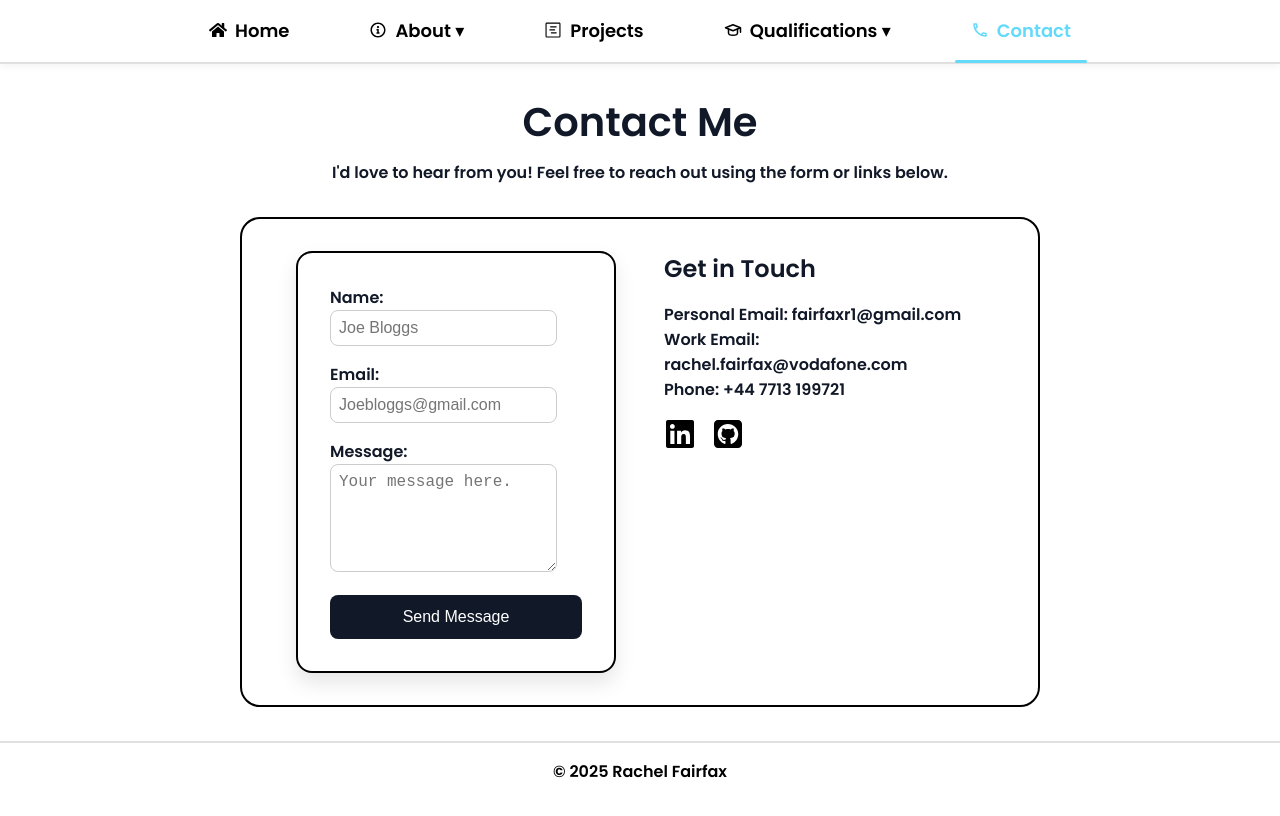
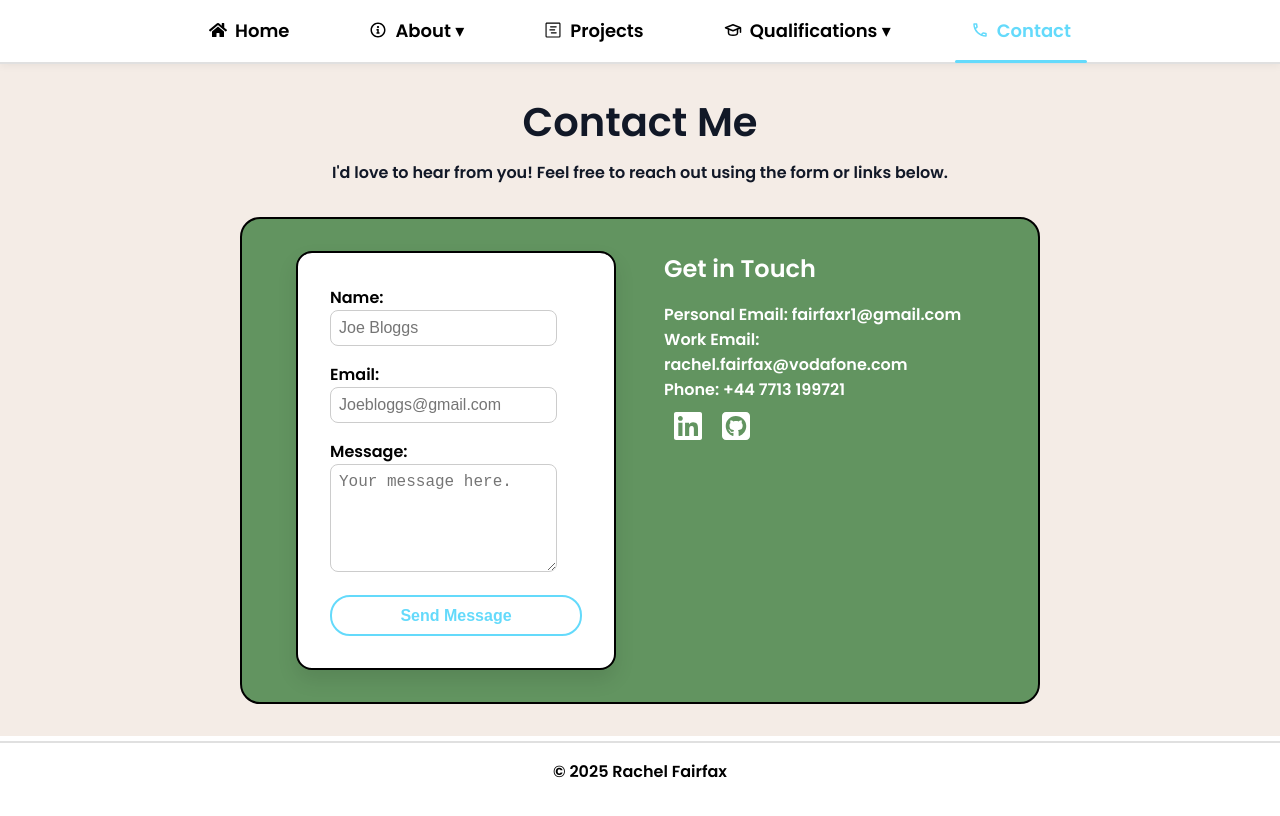
Before and after one commit to RachelFairfax/Portfolio-Site, a React (Vite) app: page /contact in a window 1280 px wide. Shown: the top 816 px of the page. Built offline with nearby package versions, Linux system fonts and the light colour scheme.

Commit message:
general restyling

```diff
--- a/src/components/About/Introduction.jsx
+++ b/src/components/About/Introduction.jsx
@@ -1,23 +1,21 @@
 import React from 'react';
-import SectionLayout from '../../components/SectionLayout/SectionLayout';
-import styles from '../Layout/Layout.module.css';
+import styles from './Introduction.module.css'
+import GuitarPhoto from '../../assets/GuitarPhoto.jpg'
 
-function Introduction(){
-    const leftContent = (
-                        <p className={styles.SmallText}>Hi! I'm Rachel, a Software Engineering Degree Apprentice working for Vodafone. I have a strong preference for front-end development work, but I've also got experience building backends using languages like Python, SQL and PHP.
+function Introduction() {
+    return (
+        <div className={styles.Section}>
+            <div className={styles.Words}>
+                <h1>Introduction</h1>
+                <p className={styles.SmallText}>Hi! I'm Rachel, a Software Engineering Degree Apprentice working for Vodafone. I have a strong preference for front-end development work, but I've also got experience building backends using languages like Python, SQL and PHP.
                     You can find evidence of this on the Projects page. <br/><br/>
 
                     I have strong communication and teamwork skills, and I'm comfortable working with agile methodologies and collaborating with key stakeholders. My hobbies include weightlifting, playing guitar, airsoft and - of course - programming!
                 </p>
-    )
-
-    const rightContent = (
-        <div className={styles.PhotoContainer}>
-            <img className={styles.Photo} alt="Me holding an Airsoft gun" />
-            <p className={styles.HiddenCaption}>Not a real gun I promise!</p>
-        </div>)
-
-        return <SectionLayout title="Introduction" leftContent={leftContent} rightContent={rightContent}/>
+            </div>
+            <img className={styles.Photo} src={GuitarPhoto} alt="Me playing guitar" />
+        </div>
+        )
 }
 
 export default Introduction;
--- /dev/null
+++ b/src/components/About/Introduction.module.css
@@ -0,0 +1,17 @@
+.Section {
+    display: flex;
+}
+
+.Photo {
+    width: 400px;
+    height: auto;
+    padding: 40px;
+}
+
+.Words {
+    padding: 40px;
+}
+
+.SmallText {
+    padding-top: 40px;
+}
--- a/src/components/About/Skills.jsx
+++ b/src/components/About/Skills.jsx
@@ -91,7 +91,6 @@ function Skills() {
 
     return (
         <section className={styles.Container}>
-            <h1 className={styles.Title}>Skills</h1>
             <section className={styles.Body}>
                 <section className={styles.Left}>
                     <p className={styles.Subtitle}>My Soft Skills:</p>
--- a/src/components/About/Skills.module.css
+++ b/src/components/About/Skills.module.css
@@ -1,5 +1,4 @@
 .Container {
-    padding: 100px 0px 100px;
 }
 
 .Body {
--- a/src/components/About/Timeline/Timeline.jsx
+++ b/src/components/About/Timeline/Timeline.jsx
@@ -37,7 +37,7 @@ function Timeline() {
 
   return (
     <div className={styles.TimelineWrapper}>
-      <h1>My Programming Journey</h1>
+      <h1 className={styles.Title}>My Programming Journey</h1>
 
       <div className={styles.StageContainer}>
         <button onClick={prevStage} disabled={index === 0} className={`${styles.ArrowButton} ${index === 0 ? styles.Disabled : ''}`}>
@@ -57,9 +57,9 @@ function Timeline() {
               transition={{ duration: 0.1 }}
               whileHover={{ scale: 1.02 }}
             >
-              <h2>{stage.year}</h2>
-              <h3>{stage.title}</h3>
-              <p>{stage.description}</p>
+              <h2 className={styles.Year}>{stage.year}</h2>
+              <h3 className={styles.CardTitle}>{stage.title}</h3>
+              <p className={styles.Description}>{stage.description}</p>
               {stage.image && (
                 <img
                   src={stage.image}
--- a/src/components/About/Timeline/Timeline.module.css
+++ b/src/components/About/Timeline/Timeline.module.css
@@ -1,6 +1,17 @@
 .TimelineWrapper {
   text-align: center;
   padding: 2rem;
+  background-color: #629460;
+}
+
+.Title {
+  color: white;
+}
+
+.StageCardWrapper {
+  height: 500px; /* adjust to a suitable height */
+  display: flex;
+  align-items: center;
 }
 
 .StageContainer {
@@ -15,20 +26,12 @@
   background: #fff;
   padding: 1.5rem;
   border-radius: 2rem;
-  border: 2px solid #64dafb;
+  border: 2px solid black;
   max-width: 600px;
   width: 100%;
   transition: transform 0.3s ease;
   position: relative;
   z-index:1;
-}
-
-.StageDot {
-  width: 14px;
-  height: 14px;
-  background: #64dafb;
-  border-radius: 50%;
-  margin: 0 auto 1rem;
 }
 
 .StageImage {
@@ -40,9 +43,9 @@
 
 .ArrowButton {
   background: rgba(255, 255, 255, 0.15);
-  border: 2px solid #64dafb;
+  border: 2px solid black;
   backdrop-filter: blur(10px);
-  color: #64dafb;
+  color: black;
   font-size: 2rem;
   border-radius: 50%;
   width: 60px;
@@ -66,3 +69,7 @@
   cursor: not-allowed;
   pointer-events: none;
 }
+
+.Year, .CardTitle {
+  padding-bottom: 1rem;
+}
--- a/src/components/Layout/Layout.module.css
+++ b/src/components/Layout/Layout.module.css
@@ -86,6 +86,7 @@
   text-align: center;
   color: #111827;
   font-family: 'Poppins', sans-serif;
+  background-color:#f4ece6;
 }
 
 .ContactPage h1 {
@@ -101,10 +102,13 @@
   margin-top: 2rem;
   padding: 2rem;
   border: 2px solid black;
+  background-color: #629460;
   border-radius: 20px;
+  color: white;
 }
 
 .ContactForm {
+  color: black;
   background: white;
   padding: 2rem;
   border-radius: 1rem;
@@ -136,19 +140,24 @@
 }
 
 .ContactForm button {
-  background-color: #111827;
-  color: white;
-  border: none;
-  padding: 0.8rem;
+  background-color: white;
+  border: 2px solid #64dafb;
+  border-radius: 20px;
+  color: #64dafb;
   font-size: 1rem;
-  border-radius: 0.5rem;
   cursor: pointer;
-  transition: 0.3s ease;
+  font-weight: bold;
+  cursor: pointer;
+  padding: 0.6rem 1.5rem;
+  transition: all 0.3s ease;
+  font-size: 1rem;
 }
 
 .ContactForm button:hover {
-  background-color: #333;
+  background-color: #64dafb;
+  color: white;
 }
+
 
 .ContactInfo {
   text-align: left;
@@ -160,18 +169,13 @@
   margin-bottom: 1rem;
 }
 
-.SocialLinks {
-  display: flex;
-  gap: 1rem;
-  margin-top: 1rem;
+.SocialIcons {
+  font-size: 2rem;
+  color: white;
+  transition: all 0.2s ease;
+  margin: 0.5rem;
 }
 
-.SocialIcons {
-    color: black;
-    width: 32px;
-    height: 32px;
+.SocialIcons:hover {
+  color: black;
 }
-
-.SocialIcons:hover{
-    color: grey;
-}
--- a/src/components/Qualifications/Qualification.module.css
+++ b/src/components/Qualifications/Qualification.module.css
@@ -1,6 +1,6 @@
 
 .Card {
-  border: 2px solid #64dafb;
+  border: 2px solid #629460;
   border-radius: 20px;
   margin: 1rem 0;
   cursor: pointer;
@@ -31,9 +31,6 @@
       font-size: 0.8rem;
 }
 
-.Card li {
-
-}
 
 .Card p {
     margin-top: 0.75rem;
@@ -52,7 +49,7 @@
 
 .Header {
     padding: 0.75rem 1rem;
-    border-bottom: 2px solid #64dafb;
+    border-bottom: 2px solid #629460;
     font-weight: bold;
     text-align: left;
     font-size: 11px;
@@ -85,7 +82,7 @@
   display: flex;
   flex-wrap: wrap;
   justify-content: flex-start;
-  gap: 1.5rem;
+  gap: 1.2rem;
   max-width: 1200px;
   margin: 0 auto;
   padding: 2rem;
@@ -110,13 +107,17 @@
   background: white;
   padding: 2rem;
   border-radius: 12px;
-  border: 2px solid #64dafb;
-  max-width: 500px;
+  border: 2px solid #629460;
+  max-width: 600px;
   width: 90%;
   max-height: 90vh;
   overflow-y: auto;
   position: relative;
   box-shadow: 0 20px 40px rgba(0, 0, 0, 0.3);
+}
+
+.ModalOverlay p {
+  padding-top: 1rem;
 }
 
 .CloseButton {
--- a/src/components/SectionLayout/SectionLayout.jsx
+++ /dev/null
@@ -1,25 +0,0 @@
-import React from 'react';
-import styles from './SectionLayout.module.css';
-import PropTypes from 'prop-types';
-
-function SectionLayout({ title, leftContent, rightContent }) {
-    return(
-        <div className={styles.Container}>
-            <section className={styles.Left}>
-                {leftContent}
-            </section>
-            <section className={styles.Right}>
-                {rightContent}
-            </section>
-        </div>
-    )
-}
-
-SectionLayout.propTypes = {
-  title: PropTypes.string.isRequired,
-  leftContent: PropTypes.node.isRequired,
-  rightContent: PropTypes.node.isRequired,
-};
-
-
-export default SectionLayout
--- a/src/components/SectionLayout/SectionLayout.module.css
+++ /dev/null
@@ -1,14 +0,0 @@
-.Container {
-    display: flex;
-    flex-direction: row;
-    align-items: center;
-    max-width: 1200px;
-    margin: 35px 200px;
-    padding: 20px;
-    border: 2px solid black;
-    border-radius: 20px;
-}
-
-.Left, .Right {
-    padding: 0 20px;
-}
--- a/src/pages/About.jsx
+++ b/src/pages/About.jsx
@@ -19,7 +19,6 @@ function About() {
 
     return (
     <div className={styles.PagePadding}>
-        <h1 className={styles.Title}>About</h1>
         <section id="introduction" className={styles.Section}><Introduction /></section>
         <section id="skills" className={styles.Section}><Skills /></section>
         <section id="timeline" className={styles.Section}><Timeline /></section>
```
Also changed, not shown: src/assets/GuitarPhoto.jpg (added).
